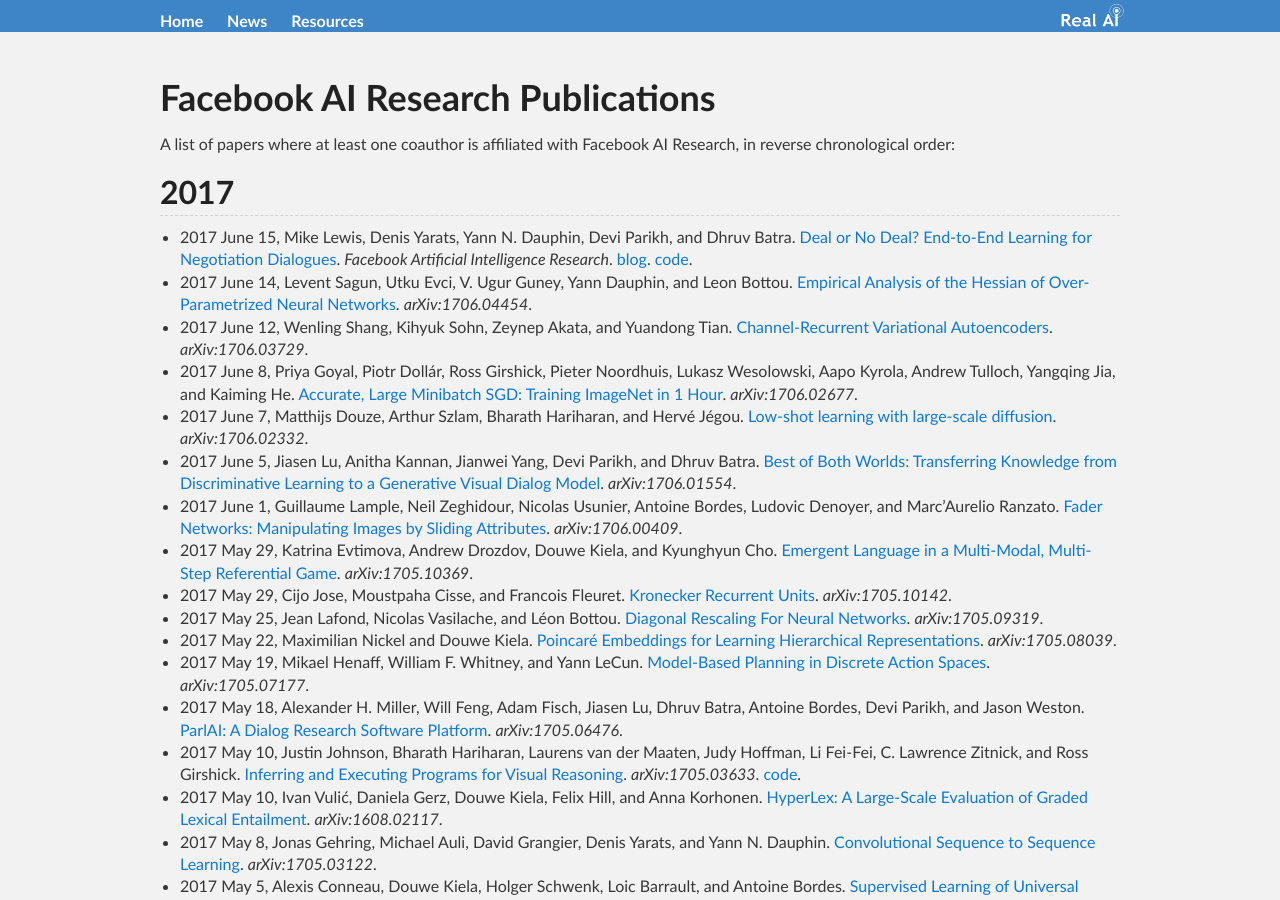
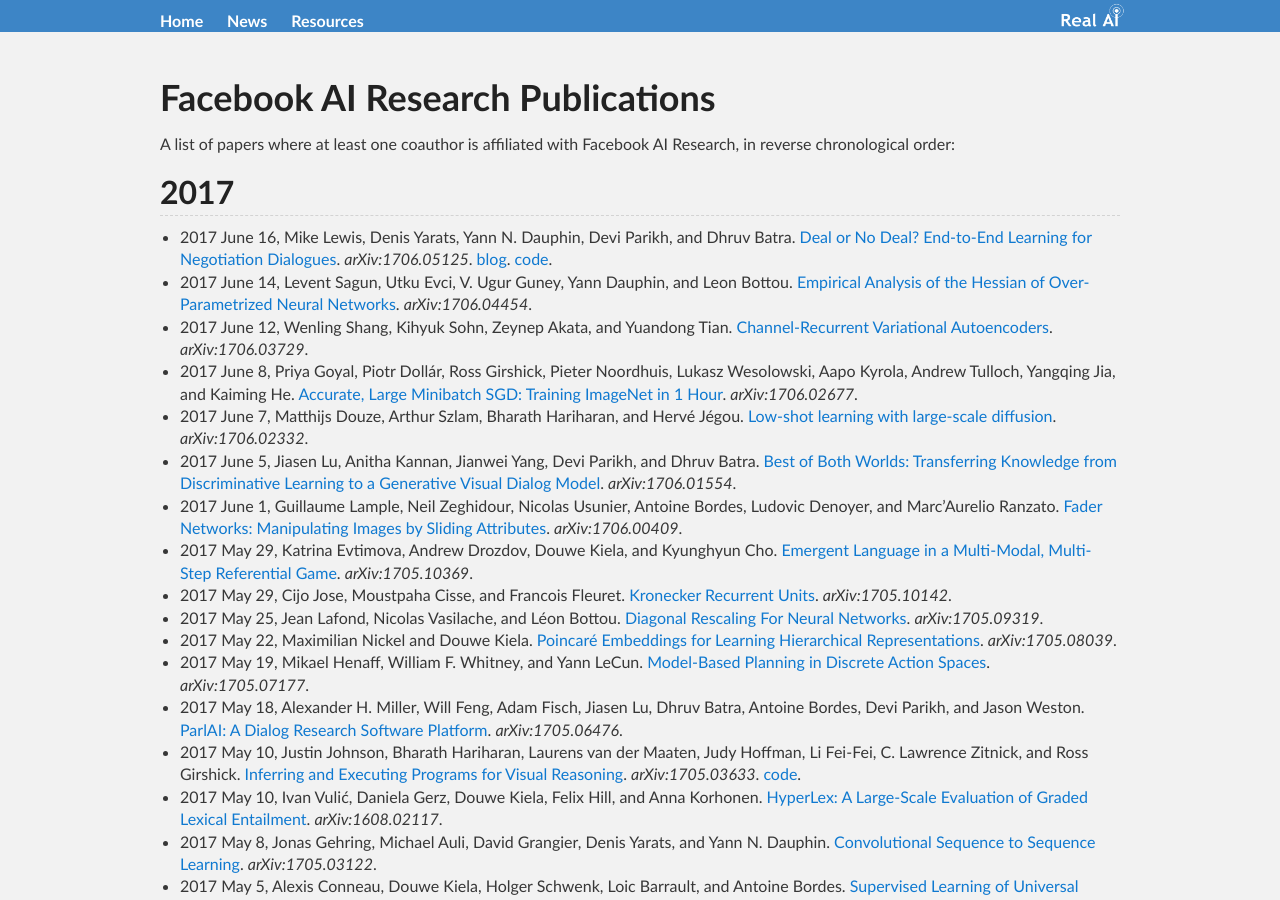
Before and after one commit to Tonywuhk/realai.org, a Jekyll site: the page built from labs/fair-publications.md, in a window 1280 px wide and 900 px high. Built offline with Jekyll 4.4.1, drawn with Linux system fonts in a browser that asks for light colours; our own code applies the rules of GitHub Pages for plain Markdown files; comment, search, counter and statistics services are not loaded; the repository's description, which GitHub fills in, is left out.

Commit message:
Update fair-publications.md

```diff
--- a/labs/fair-publications.md
+++ b/labs/fair-publications.md
@@ -7,7 +7,7 @@
 
 ## 2017
 
-* 2017 June 15, Mike Lewis, Denis Yarats, Yann N. Dauphin, Devi Parikh, and Dhruv Batra. [Deal or No Deal? End-to-End Learning for Negotiation Dialogues](https://s3.amazonaws.com/end-to-end-negotiator/end-to-end-negotiator.pdf). *Facebook Artificial Intelligence Research*. [blog](https://code.facebook.com/posts/1686672014972296). [code](https://github.com/facebookresearch/end-to-end-negotiator).
+* 2017 June 16, Mike Lewis, Denis Yarats, Yann N. Dauphin, Devi Parikh, and Dhruv Batra. [Deal or No Deal? End-to-End Learning for Negotiation Dialogues](https://arxiv.org/abs/1706.05125). *arXiv:1706.05125*. [blog](https://code.facebook.com/posts/1686672014972296). [code](https://github.com/facebookresearch/end-to-end-negotiator).
 * 2017 June 14, Levent Sagun, Utku Evci, V. Ugur Guney, Yann Dauphin, and Leon Bottou. [Empirical Analysis of the Hessian of Over-Parametrized Neural Networks](https://arxiv.org/abs/1706.04454). *arXiv:1706.04454*.
 * 2017 June 12, Wenling Shang, Kihyuk Sohn, Zeynep Akata, and Yuandong Tian. [Channel-Recurrent Variational Autoencoders](https://arxiv.org/abs/1706.03729). *arXiv:1706.03729*.
 * 2017 June 8, Priya Goyal, Piotr Dollár, Ross Girshick, Pieter Noordhuis, Lukasz Wesolowski, Aapo Kyrola, Andrew Tulloch, Yangqing Jia, and Kaiming He. [Accurate, Large Minibatch SGD: Training ImageNet in 1 Hour](https://arxiv.org/abs/1706.02677). *arXiv:1706.02677*.
```
